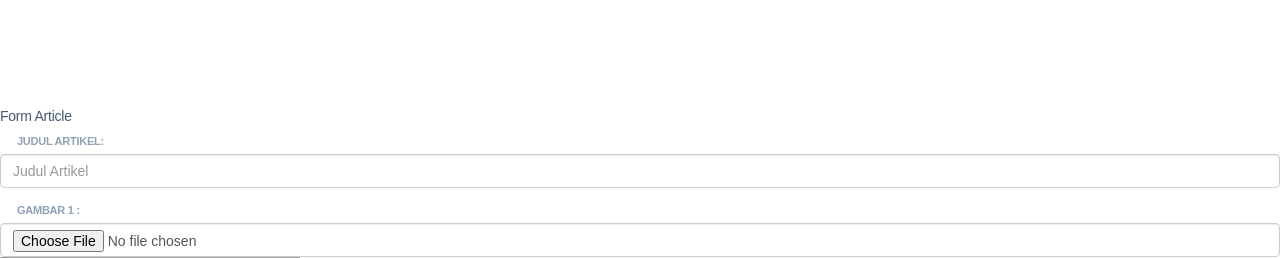
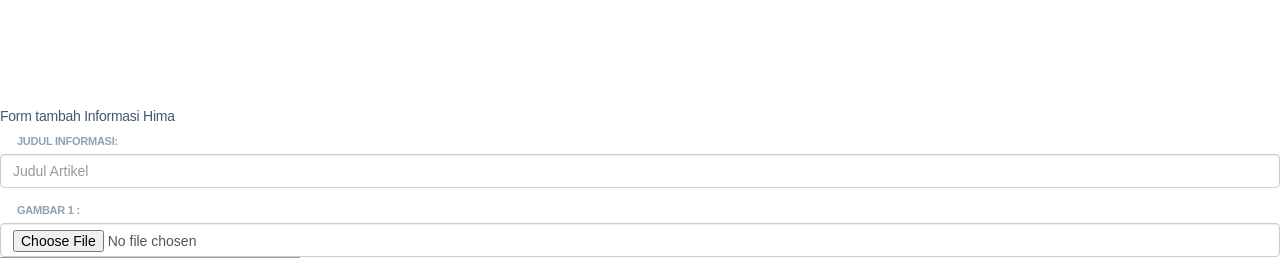
Before and after one commit to adrianfathurs/arsiAtma, a CodeIgniter app: page /arsiAtma/informasi/formhima/ in a window 1280 px wide. Shown: the part 285-543 px from the top of the page. Run offline with CodeIgniter, Linux system fonts and the light colour scheme; some libraries are stand-ins or nearby versions; grey boxes are pictures that could not be loaded.

Commit message:
crud informasi hima done

```diff
--- a/application/controllers/Informasi.php
+++ b/application/controllers/Informasi.php
@@ -23,6 +23,7 @@ class Informasi extends CI_Controller
         $data['type_akun'] = $this->session->userdata('type_akun');
 		$data['id'] = $this->session->userdata('id');
         $data['username'] = $this->session->userdata('username');
+        // print_r($data);die;
         $data['page'] = "Tentang Hima";
         $data['informasi'] = $this->Minformasi_hima->getAll();
         $data['header']="template/template_header.php";
--- a/application/controllers/Reg.php
+++ b/application/controllers/Reg.php
@@ -69,7 +69,7 @@ class Reg extends CI_Controller
         $data = array (
 			'id', 'username', 'type_akun', 'is_login'
 		);
-        // print_r($data);die;
+        // $this->session_destroy();
 		$this->session->unset_userdata($data);
 		redirect('home');
     }
--- a/application/views/informasi/vform.php
+++ b/application/views/informasi/vform.php
@@ -11,12 +11,12 @@
                     <i id="alerticon"></i>
                 </div>
                 <?php endif; ?>
-                <h5 class="card-title"> Form Article</h5>
+                <h5 class="card-title"> Form tambah Informasi Hima</h5>
 
                 <?php echo form_open_multipart('informasi/formhima/');?>
 
                 <div class="form-group" >
-                    <label class="col-sm-4 form-control-label" > Judul Artikel:</label>
+                    <label class="col-sm-4 form-control-label" > Judul Informasi:</label>
                     <input type="text" class="form-control " name="judul" placeholder="Judul Artikel" required value="<?php echo $data->judul_hima ?>">
                 </div>
                         <div class="form-group">
--- a/application/views/informasi/vinformasi.php
+++ b/application/views/informasi/vinformasi.php
@@ -24,7 +24,9 @@
                     <div class="blog_left_sidebar">
                     <div class="col-md">
                         <div class="text-right">
+                        <?php if( $type_akun=="1"){ ?>
                         <a href="<?php echo base_url('informasi/formhima/') ?>" class="btn waves-effect waves-light btn-success">Tambah</a>
+                        <?php }; ?>
                         </div>
                     </div>
                         <?php foreach($informasi as $informasi) :     ?>
@@ -49,8 +51,10 @@
                                         </a>
                                         <p><?php echo UCWORDS(substr($informasi->deskripsi_hima, 0, 300)) . '...'; ?></p>
                                         <a href="<?php echo base_url('Informasi/informasi_detail/').$informasi->id_informasi_hima ;?>" class="blog_btn">View More</a>
+                                        <?php if( $type_akun=='1'){ ?>
                                         <a href="<?php echo base_url('Informasi/updatehima/').$informasi->id_informasi_hima ;?>" class="btn waves-effect waves-light btn-warning">Edit Informasi</a>
                                         <a href="<?php echo base_url('Informasi/delete/').$informasi->id_informasi_hima?>" class="btn btn-danger remove">Hapus</a>
+                                         <?php }; ?>
                                     </div>
                                 </div>
                             </div>
```
